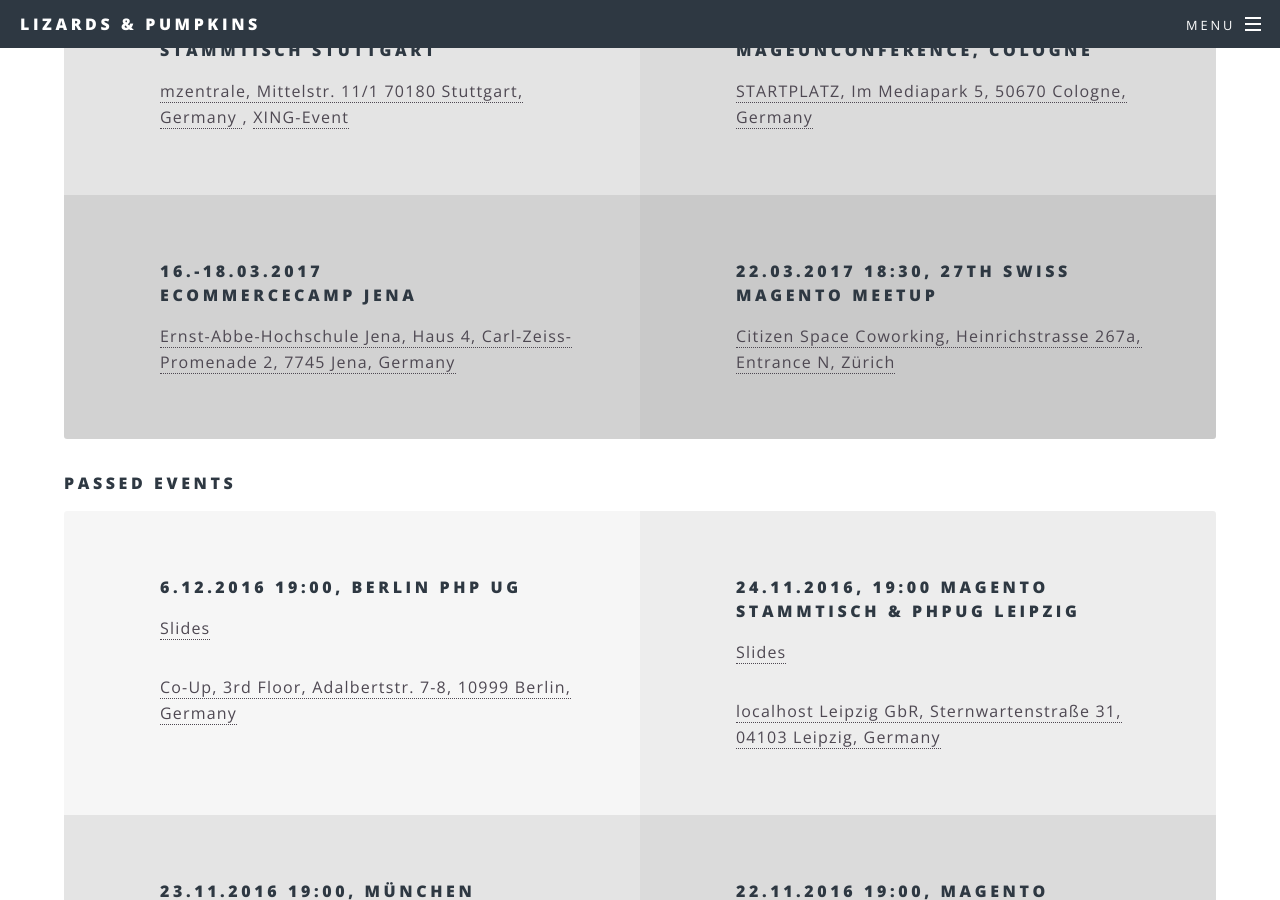
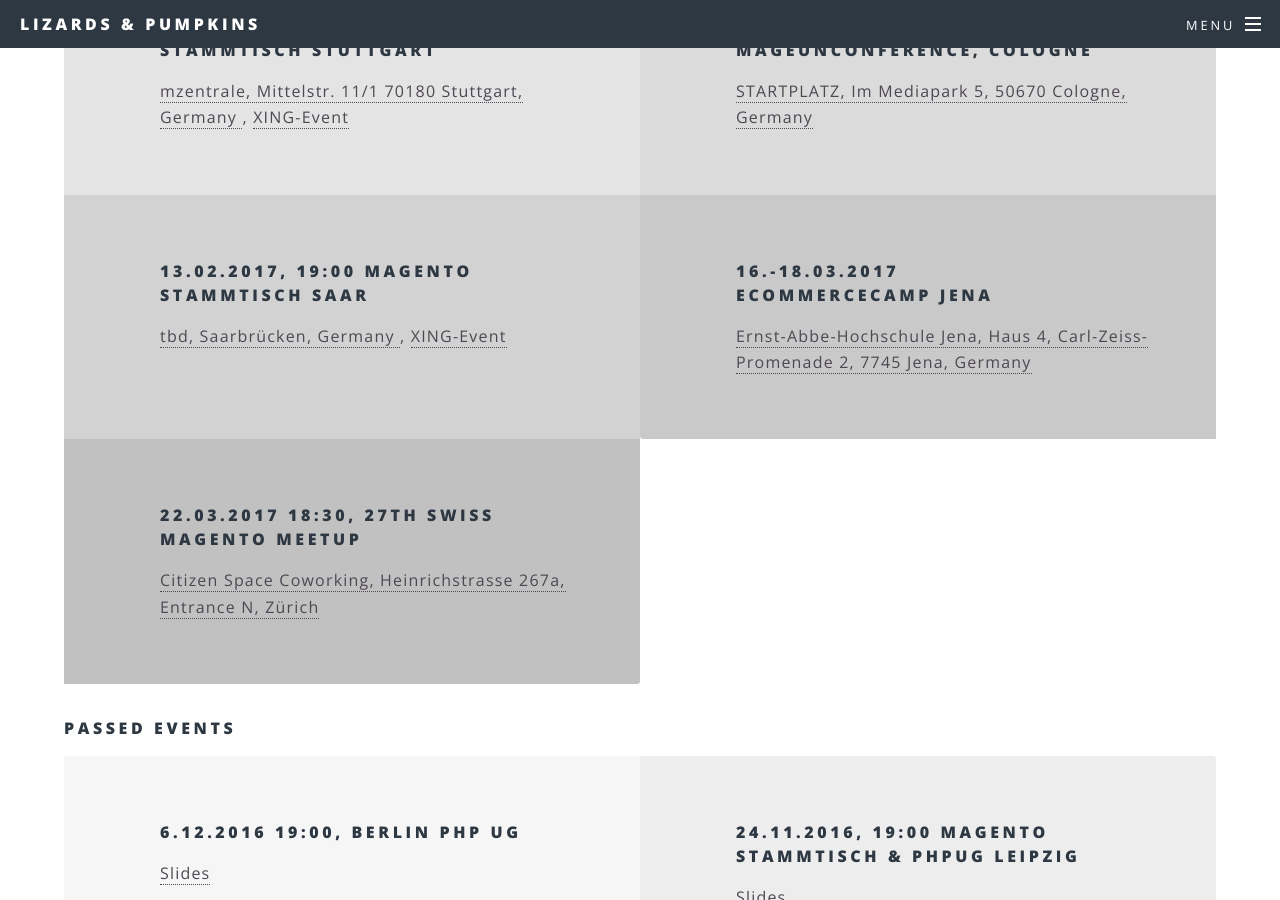
Before and after one commit to lizards-and-pumpkins/lizards-and-pumpkins.github.io, a Jekyll site: the page built from events.html, in a window 1280 px wide and 900 px high, scrolled down 803 px. Built offline with Jekyll 4.4.1, drawn with Linux system fonts in a browser that asks for light colours.

Commit message:
Issue #14: Add Saarland

```diff
--- a/events.html
+++ b/events.html
@@ -37,6 +37,15 @@ subtitle: Want to hear more? Meet us!
             <a href="http://www.mageunconference.org/2017/">
                 STARTPLATZ, Im Mediapark 5, 50670 Cologne, Germany
             </a>
+        </p>
+    </li>
+    <li>
+        <h4 id="saar">13.02.2017, 19:00 Magento Stammtisch Saar</h4>
+        <p>
+            <a href="https://www.meetup.com/de-DE/Magento-Stammtisch-Saar/events/237186146/">
+                tbd, Saarbrücken, Germany
+            </a>,
+            <a href="https://www.xing.com/communities/groups/magento-stammtisch-stuttgart-6565-1063594">XING-Event</a>
         </p>
     </li>
     <li>
```
